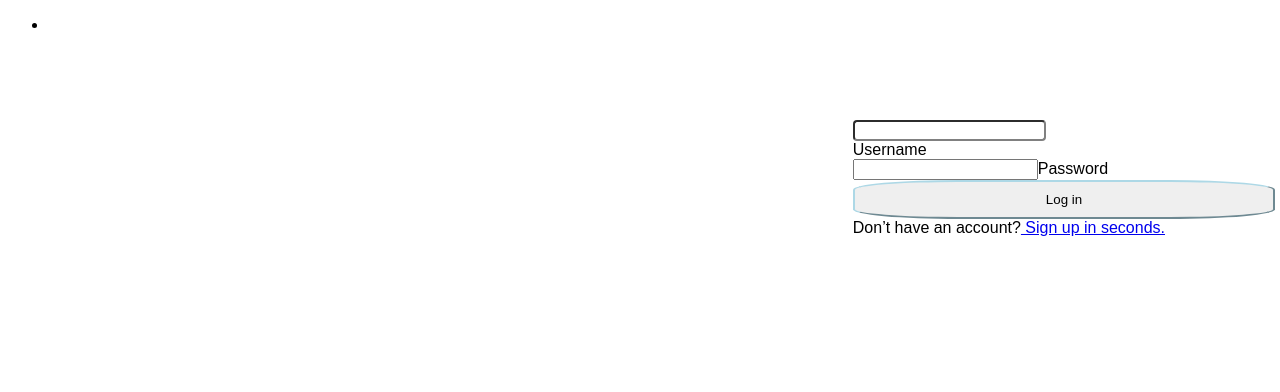
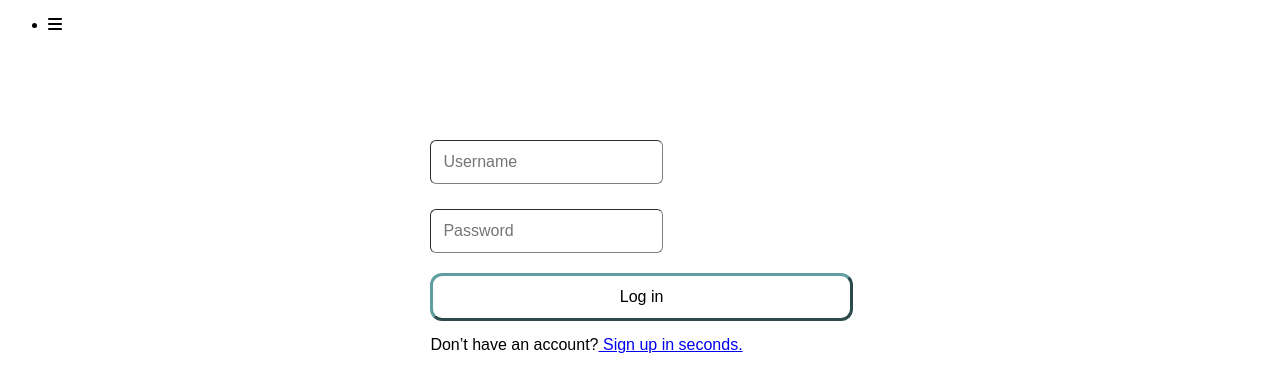
Before and after one commit to yrahul3910/social-media-website, a React app: page /#/login in a window 1280 px wide. Shown: the top 392 px of the page. Built offline with nearby package versions, Linux system fonts and the light colour scheme.

Commit message:
Updated styling

```diff
--- a/components/Login.jsx
+++ b/components/Login.jsx
@@ -55,22 +55,20 @@ class Login extends React.Component {
                 <div className="row center" style={{position: 'absolute', top: '120px', width: '25%'}}>
                     <form>
                         <div className="row">
-                            <div className="col-4 col-gap-4">
-                                <input ref={this.username} type="text" className="validate" />
-                                <label htmlFor="username">Username</label>
+                            <div className="col-4">
+                                <input ref={this.username} type="text" placeholder="Username" className="validate" />
                             </div>
                         </div>
                         <div className="row">
-                            <div className="col-4 col-gap-4">
-                                <input ref={this.password} type="password" className="validate" />
-                                <label htmlFor="password">Password</label>
+                            <div className="col-4">
+                                <input ref={this.password} type="password" placeholder="Password" className="validate" />
                             </div>
                         </div>
                         <div className="row">
-                            <button className="col-4 col-gap-4" onClick={this.click}>Log in</button>
+                            <button className="col-4" onClick={this.click}>Log in</button>
                         </div>
                         <div className="row">
-                            <div className="col-4 col-gap-4">
+                            <div className="col-4">
                                 Don&rsquo;t have an account?
                                 <Link to="/register">
                                     {' Sign up in seconds.'}
--- a/sass/controls.sass
+++ b/sass/controls.sass
@@ -1,12 +1,16 @@
-input[type="text"]
-  padding-left: 0.75em
+input[type="text"], input[type="password"]
+  padding: 0.75em
   display: block
-  border-radius: 4px
-  border-width: 2px
+  border-radius: 6px
+  border-width: 1px
   border-color: gray
+  font-size: 1em
 
 button
+  font-family: sans-serif
+  font-size: 1em
   padding: 0.75em
-  border-radius: 25%
-  border-color: lightblue
-  border-width: 2px
+  border-radius: 12px
+  border-color: cadetblue
+  border-width: 3px
+  background-color: white
--- a/sass/grid.sass
+++ b/sass/grid.sass
@@ -4,5 +4,8 @@
     .col-4
         width: 33vw
 
+    *
+        margin: 5px 0
+
     .col-gap-4
         margin-left: 33vw
--- a/src/index.html
+++ b/src/index.html
@@ -3,6 +3,7 @@
 <head>
     <meta charset="UTF-8">
     <meta name="viewport" content="width=device-width, initial-scale=1.0"/>
+    <script src="https://kit.fontawesome.com/faf6646515.js" crossorigin="anonymous"></script>
 </head>
 <body>
     <div id="app"></div>
```
